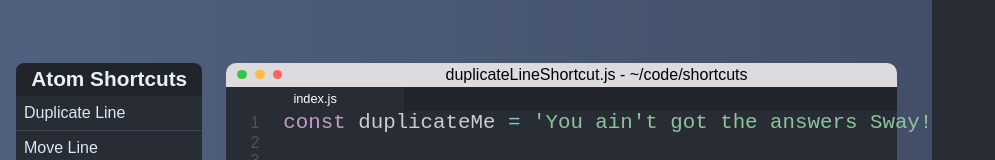
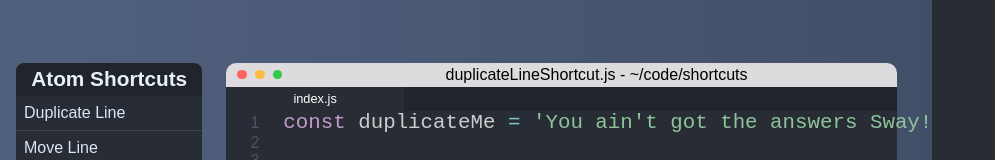
Before and after one commit to juanhurtado4/shortcut_heaven, a React (Create React App) app: page / in a window 1280 px wide. Shown: the part 175-335 px from the top of the page, without its empty margins (0-995 px from the left). Built offline with nearby package versions, Linux system fonts and the light colour scheme.

Commit message:
fix: Swap names for colors

```diff
--- a/src/sass/css/main.css
+++ b/src/sass/css/main.css
@@ -43,13 +43,13 @@ body {
   transform: translateX(-50%);
   font-weight: 200; }
 
-.btn--primary {
+.btn--caution {
   background-color: #FC635D; }
 
 .btn--secondary {
   background-color: #FDBC40; }
 
-.btn--caution {
+.btn--primary {
   background-color: #34C84A; }
 
 .btn--bezel {
--- a/src/sass/scss/partials/_btns.scss
+++ b/src/sass/scss/partials/_btns.scss
@@ -1,4 +1,4 @@
-.btn--primary {
+.btn--caution {
   background-color: $colorCaution;
 
 }
@@ -8,7 +8,7 @@
 
 }
 
-.btn--caution {
+.btn--primary {
   background-color: $colorPrimary;
 
 }
```
